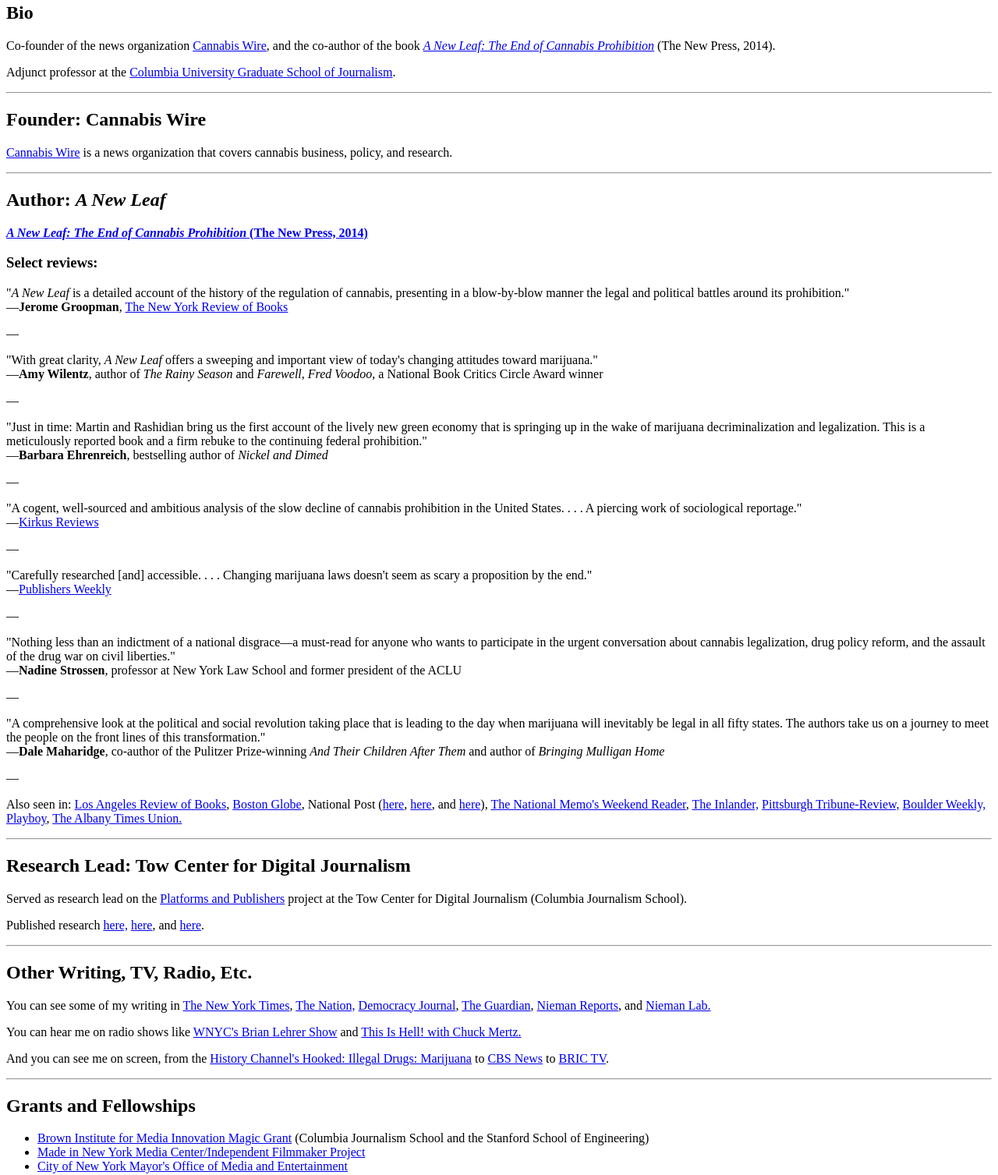
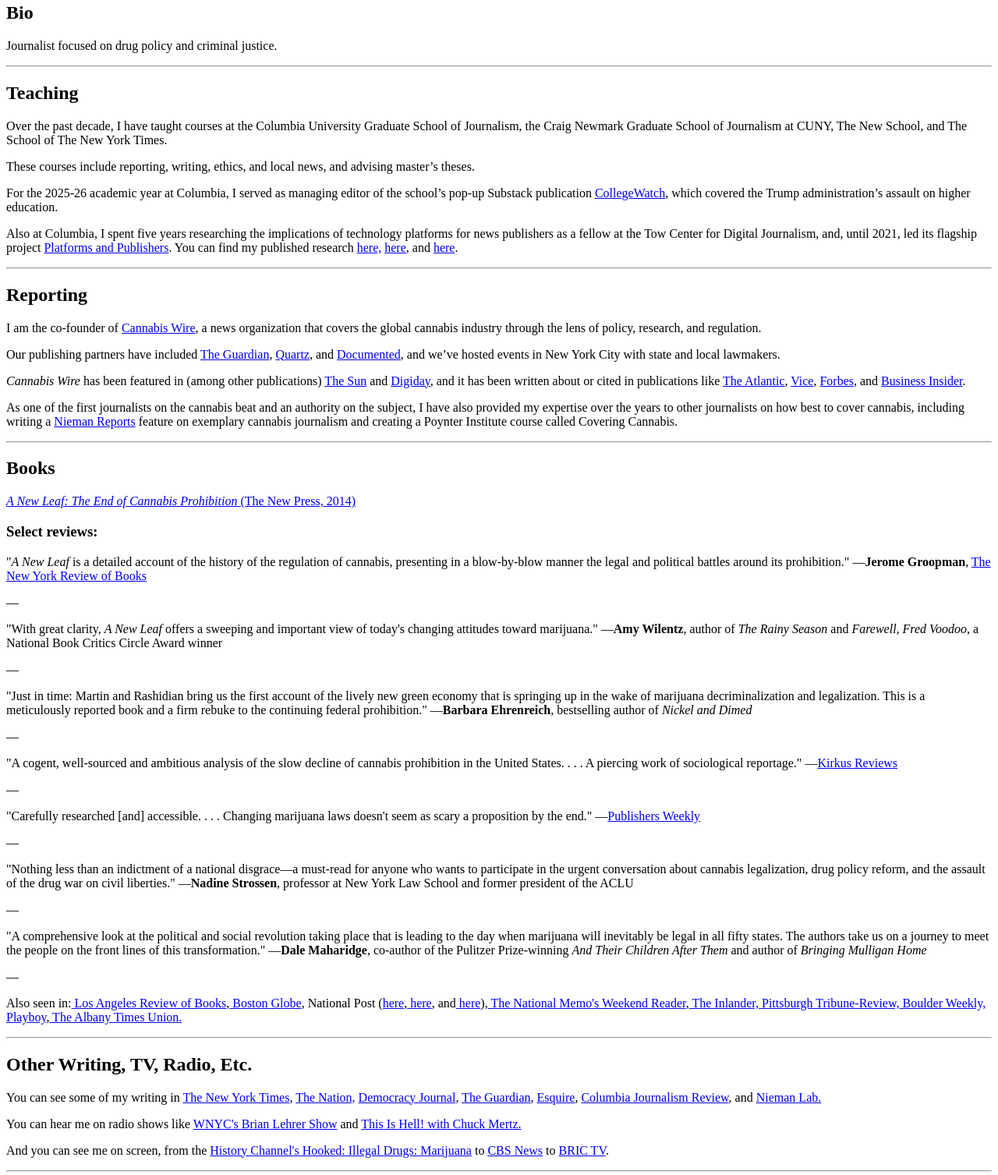
Before and after one commit to cannabiswire/nushinrashidian.com, an Eleventy site: page pages/index.md in a window 1280 px wide. Shown: the part 5-1512 px from the top of the page at 78% size. Built offline with nearby package versions, Linux system fonts and the light colour scheme; Eleventy itself is replaced by a stand-in of ours; files that its build step writes are made by us from their sources.

Commit message:
Update Page “index”

```diff
--- a/pages/index.md
+++ b/pages/index.md
@@ -9,74 +9,82 @@ description: >
 ---
 ## Bio
 
-Co-founder of the news organization [Cannabis Wire](http://cannabiswire.com/), and the co-author of the book *[A New Leaf: The End of Cannabis Prohibition](https://cannabiswire.com/book-a-new-leaf)* (The New Press, 2014).
-
-Adjunct professor at the [Columbia University Graduate School of Journalism](https://journalism.columbia.edu/directory/nushin-rashidian).
+Journalist focused on drug policy and criminal justice.
 
 - - -
 
-## Founder: Cannabis Wire
+## Teaching
 
-[Cannabis Wire](http://cannabiswire.com/) is a news organization that covers cannabis business, policy, and research.
+Over the past decade, I have taught courses at the Columbia University Graduate School of Journalism, the Craig Newmark Graduate School of Journalism at CUNY, The New School, and The School of The New York Times.
+
+These courses include reporting, writing, ethics, and local news, and advising master’s theses.
+
+For the 2025-26 academic year at Columbia, I served as managing editor of the school’s pop-up Substack publication [CollegeWatch](https://journalism.columbia.edu/news/collegewatch), which covered the Trump administration’s assault on higher education.
+
+Also at Columbia, I spent five years researching the implications of technology platforms for news publishers as a fellow at the Tow Center for Digital Journalism, and, until 2021, led its flagship project [Platforms and Publishers](https://towcenter.org/#/type/research/category/platforms-publishers). You can find my published research [here,](https://www.cjr.org/tow_center_reports/platforms-and-publishers-end-of-an-era.php) [here](https://www.cjr.org/tow_center_reports/the-platform-press-at-the-heart-of-journalism.php), and [here](https://www.cjr.org/author/nushin-rashidian).
 
 - - -
 
-## Author: *A New Leaf*
+## Reporting
 
-[***A New Leaf: The End of Cannabis Prohibition*** **(The New Press, 2014)**](https://thenewpress.com/books/new-leaf)
+I am the co-founder of [Cannabis Wire](http://cannabiswire.com/), a news organization that covers the global cannabis industry through the lens of policy, research, and regulation.
+
+Our publishing partners have included [The Guardian](https://www.theguardian.com/us-news/2016/may/29/cannabis-native-american-marijuana-sales-farming-washington), [Quartz](https://qz.com/africa/1744366/lesotho-is-perfect-growing-cannabis-but-not-regulation), and [Documented](https://documentedny.com/2019/01/16/in-ices-arsenal-cannabis-convictions/), and we’ve hosted events in New York City with state and local lawmakers.
+
+*Cannabis Wire* has been featured in (among other publications) [The Sun](https://www.thesunmagazine.org/articles/27207-high-time) and [Digiday](https://digiday.com/wp-content/uploads/sites/3/2020/03/digiday_issue17_03010_digital.pdf), and it has been written about or cited in publications like [The Atlantic](https://www.theatlantic.com/membership/archive/2019/01/25-years-reefer-madness/580351/), [Vice](https://www.vice.com/en/article/medical-marijuana-users-are-being-shut-out-of-public-housing/), [Forbes](https://www.forbes.com/sites/chrisroberts/2021/02/09/tobacco-giant-altria-is-pushing-marijuana-reform-on-congress-and-state-lawmakers/), and [Business Insider](https://www.businessinsider.com/cuomo-legal-marijuana-likely-wont-be-included-new-york-budget-2020-3).
+
+As one of the first journalists on the cannabis beat and an authority on the subject, I have also provided my expertise over the years to other journalists on how best to cover cannabis, including writing a [Nieman Reports](https://niemanreports.org/why-cannabis-coverage-needs-to-be-a-serious-beat/) feature on exemplary cannabis journalism and creating a Poynter Institute course called Covering Cannabis.
+
+- - -
+
+## Books
+
+[*A New Leaf: The End of Cannabis Prohibition* (The New Press, 2014)](https://thenewpress.org/books/a-new-leaf/)
 
 ### Select reviews:
 
-"*A New Leaf* is a detailed account of the history of the regulation of cannabis, presenting in a blow-by-blow manner the legal and political battles around its prohibition."\
+"*A New Leaf* is a detailed account of the history of the regulation of cannabis, presenting in a blow-by-blow manner the legal and political battles around its prohibition."
 —**Jerome Groopman**, [The New York Review of Books](http://www.nybooks.com/articles/archives/2014/feb/20/marijuana-high-and-low/?insrc=hpss)
 
 —
 
-"With great clarity, *A New Leaf* offers a sweeping and important view of today's changing attitudes toward marijuana."\
+"With great clarity, *A New Leaf* offers a sweeping and important view of today's changing attitudes toward marijuana."
 —**Amy Wilentz**, author of *The Rainy Season* and *Farewell, Fred Voodoo*, a National Book Critics Circle Award winner
 
 —
 
-"Just in time: Martin and Rashidian bring us the first account of the lively new green economy that is springing up in the wake of marijuana decriminalization and legalization. This is a meticulously reported book and a firm rebuke to the continuing federal prohibition."\
+"Just in time: Martin and Rashidian bring us the first account of the lively new green economy that is springing up in the wake of marijuana decriminalization and legalization. This is a meticulously reported book and a firm rebuke to the continuing federal prohibition."
 —**Barbara Ehrenreich**, bestselling author of *Nickel and Dimed*
 
 —
 
-"A cogent, well-sourced and ambitious analysis of the slow decline of cannabis prohibition in the United States. . . . A piercing work of sociological reportage."\
+"A cogent, well-sourced and ambitious analysis of the slow decline of cannabis prohibition in the United States. . . . A piercing work of sociological reportage."
 —[Kirkus Reviews](https://www.kirkusreviews.com/book-reviews/alyson-martin/a-new-leaf/)
 
 —
 
-"Carefully researched \[and] accessible. . . . Changing marijuana laws doesn't seem as scary a proposition by the end."\
+"Carefully researched \[and] accessible. . . . Changing marijuana laws doesn't seem as scary a proposition by the end."
 —[Publishers Weekly](https://www.publishersweekly.com/978-1-59558-920-0)
 
 —
 
-"Nothing less than an indictment of a national disgrace—a must-read for anyone who wants to participate in the urgent conversation about cannabis legalization, drug policy reform, and the assault of the drug war on civil liberties."\
+"Nothing less than an indictment of a national disgrace—a must-read for anyone who wants to participate in the urgent conversation about cannabis legalization, drug policy reform, and the assault of the drug war on civil liberties."
 —**Nadine Strossen**, professor at New York Law School and former president of the ACLU
 
 —
 
-"A comprehensive look at the political and social revolution taking place that is leading to the day when marijuana will inevitably be legal in all fifty states. The authors take us on a journey to meet the people on the front lines of this transformation."\
+"A comprehensive look at the political and social revolution taking place that is leading to the day when marijuana will inevitably be legal in all fifty states. The authors take us on a journey to meet the people on the front lines of this transformation."
 —**Dale Maharidge**, co-author of the Pulitzer Prize-winning *And Their Children After Them* and author of *Bringing Mulligan Home*
 
 —
 
-Also seen in: [Los Angeles Review of Books](http://lareviewofbooks.org/article/marijuana-gets-green-light/), [Boston Globe](http://www.bostonglobe.com/arts/2014/09/13/seven-books-marijuana/kc77BH4kOCvXcmyYlXumQK/story.html), National Post ([here](http://fullcomment.nationalpost.com/2014/04/02/martin-rashidian-another-prohibition-ends/), [here](http://fullcomment.nationalpost.com/2014/04/03/martin-rashidian-little-green-pill/), and [here](http://fullcomment.nationalpost.com/2014/04/04/martin-rashidian-the-drug-war-begins/)), [The National Memo's Weekend Reader](http://www.nationalmemo.com/weekend-reader-new-leaf-end-cannabis-prohibition/), [The Inlander,](http://www.inlander.com/spokane/for-your-consideration/Content?oid=2266194) [Pittsburgh Tribune-Review,](http://triblive.com/opinion/pagebooks/6146500-74/gold-history-money#axzz33gNqPlwC) [Boulder Weekly,](http://www.boulderweekly.com/features/weed-between-the-lines/a-new-leaf-chronicles-the-demise-of-prohibition/) [Playboy](http://playboysfw.kinja.com/what-rick-james-taught-me-about-drugs-1526122633), [The Albany Times Union.](http://www.timesunion.com/living/article/Witnesses-to-a-cannabis-shift-5193845.php)
-
-- - -
-
-## Research Lead: Tow Center for Digital Journalism
-
-Served as research lead on the [Platforms and Publishers](https://towcenter.org/#/type/research/category/platforms-publishers) project at the Tow Center for Digital Journalism (Columbia Journalism School).
-
-Published research [here,](https://www.cjr.org/tow_center_reports/platforms-and-publishers-end-of-an-era.php) [here](https://www.cjr.org/tow_center_reports/the-platform-press-at-the-heart-of-journalism.php), and [here](https://www.cjr.org/author/nushin-rashidian).
+Also seen in:[ Los Angeles Review of Books](http://lareviewofbooks.org/article/marijuana-gets-green-light/),[ Boston Globe](http://www.bostonglobe.com/arts/2014/09/13/seven-books-marijuana/kc77BH4kOCvXcmyYlXumQK/story.html), National Post ([here](http://fullcomment.nationalpost.com/2014/04/02/martin-rashidian-another-prohibition-ends/),[ here](http://fullcomment.nationalpost.com/2014/04/03/martin-rashidian-little-green-pill/), and[ here](http://fullcomment.nationalpost.com/2014/04/04/martin-rashidian-the-drug-war-begins/)),[ The National Memo's Weekend Reader](http://www.nationalmemo.com/weekend-reader-new-leaf-end-cannabis-prohibition/),[ The Inlander,](http://www.inlander.com/spokane/for-your-consideration/Content?oid=2266194)[ Pittsburgh Tribune-Review,](http://triblive.com/opinion/pagebooks/6146500-74/gold-history-money#axzz33gNqPlwC)[ Boulder Weekly,](http://www.boulderweekly.com/features/weed-between-the-lines/a-new-leaf-chronicles-the-demise-of-prohibition/)[ Playboy](https://playboysfw.kinja.com/what-rick-james-taught-me-about-drugs-1526122633),[ The Albany Times Union.](http://www.timesunion.com/living/article/Witnesses-to-a-cannabis-shift-5193845.php)
 
 - - -
 
 ## Other Writing, TV, Radio, Etc.
 
-You can see some of my writing in [The New York Times](https://newoldage.blogs.nytimes.com/author/nushin-rashidian/), [The Nation,](https://www.thenation.com/authors/nushin-rashidian/) [Democracy Journal](http://democracyjournal.org/author/nushin-rashidian/), [The Guardian](https://www.theguardian.com/profile/nushin-rashidian), [Nieman Reports](http://niemanreports.org/authors/nushin-rashidian/), and [Nieman Lab.](http://www.niemanlab.org/author/nrashidian/)
+You can see some of my writing in [The New York Times](https://newoldage.blogs.nytimes.com/author/nushin-rashidian/), [The Nation,](https://www.thenation.com/authors/nushin-rashidian/) [Democracy Journal](http://democracyjournal.org/author/nushin-rashidian/), [The Guardian](https://www.theguardian.com/profile/nushin-rashidian), [Esquire](https://www.esquire.com/news-politics/news/a26182/six-states-stoners-avoid/), [Columbia Journalism Review](https://www.cjr.org/opinion/high-times-cannabs-ipo.php), and [Nieman Lab.](http://www.niemanlab.org/author/nrashidian/)
 
 You can hear me on radio shows like [WNYC's Brian Lehrer Show](http://www.wnyc.org/story/road-legalized-marijuana/) and [This Is Hell! with Chuck Mertz.](http://thisishell.net/shows/785/#MartinRashidian)
 
```
